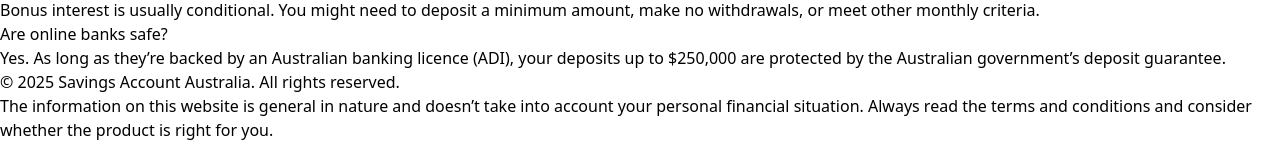
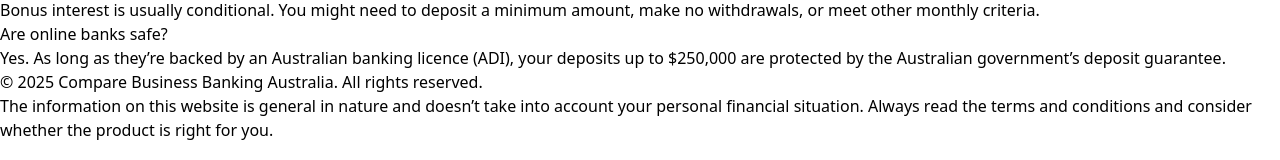
Before and after one commit to megambeast/fincompare, a React (Vite) app: page / in a window 1280 px wide. Shown: the part 346-506 px from the top of the page. Built offline with nearby package versions, Linux system fonts and the light colour scheme.

Commit message:
Update Footer.jsx

```diff
--- a/src/components/Footer.jsx
+++ b/src/components/Footer.jsx
@@ -5,7 +5,7 @@ export default function Footer() {
     <footer className="bg-[#1a365d] text-white py-10 px-6">
       <div className="max-w-5xl mx-auto text-sm text-gray-300">
         <p className="mb-4">
-          © {new Date().getFullYear()} Savings Account Australia. All rights reserved.
+          © {new Date().getFullYear()} Compare Business Banking Australia. All rights reserved.
         </p>
         <p>
           The information on this website is general in nature and doesn’t take into account your personal financial situation.
```
